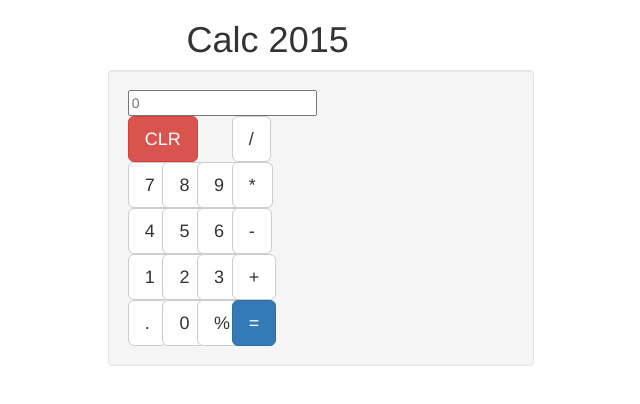
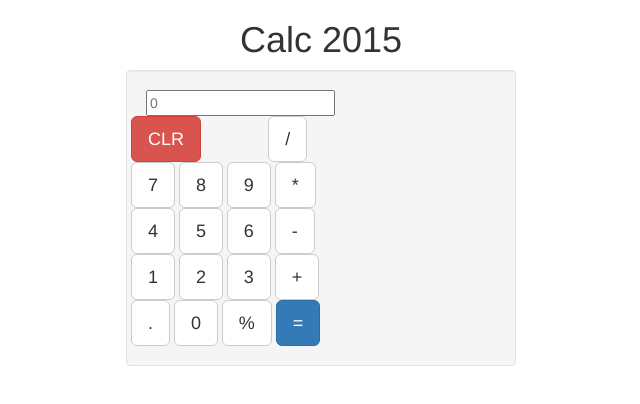
Before and after one commit to atoddj/calculator, a plain HTML site: page index.html in a window 1280 px wide. Shown: the whole page, without its empty margins (319-959 px from the left). Drawn offline with nearby package versions, Linux system fonts and the light colour scheme.

Commit message:
Updated layout

```diff
--- /dev/null
+++ b/custom.css
@@ -0,0 +1 @@
+/*custom css*/
--- a/index.html
+++ b/index.html
@@ -10,6 +10,7 @@
 
     <title>Todd Jones - Web Developer</title>
     <link rel="stylesheet" href="https://maxcdn.bootstrapcdn.com/bootstrap/3.3.6/css/bootstrap.min.css" integrity="sha384-1q8mTJOASx8j1Au+a5WDVnPi2lkFfwwEAa8hDDdjZlpLegxhjVME1fgjWPGmkzs7" crossorigin="anonymous">
+    <link rel="stylesheet" href="custom.css">
 
     <!-- Custom Fonts -->
     <link href="http://fonts.googleapis.com/css?family=Montserrat:400,700" rel="stylesheet" type="text/css">
@@ -25,10 +26,10 @@
 </head>
 
 <body>
-  <div class="container-fluid">
+  <div class="container">
   	<div class="row">
-  		<div class="col-md-3 col-md-offset-4">
-  			<h1 class="text-center">Calc 2015</h1>
+  		<div class="col-md-4 col-md-offset-4 text-center">
+  			<h1>Calc 2015</h1>
   		</div>
   	</div><!-- end row -->
 
@@ -36,72 +37,36 @@
   		<div class="col-md-4 col-md-offset-4 well">
   			<input type="text" placeholder="0" id="calcInput">
   			<div class="row">
-  				<div class="col-md-1">
   				<a class="btn btn-danger btn-lg" id="refresh">CLR</a>
-  				</div>
-  				<div class="col-md-1 col-md-offset-2">
-  					<a class="btn btn-default btn-lg">/</a>
-  				</div>
+  				<a class="btn btn-default btn-lg col-md-offset-2">/</a>
   			</div><!-- end row 1-->
 
   			<div class="row">
-  				<div class="col-md-1">
   				<a class="btn btn-default btn-lg">7</a>
-  				</div>
-  				<div class="col-md-1">
           <a class="btn btn-default btn-lg">8</a>
-  				</div>
-  				<div class="col-md-1">
           <a class="btn btn-default btn-lg">9</a>
-  				</div>
-  				<div class="col-md-1">
           <a class="btn btn-default btn-lg">*</a>
-  				</div>
         </div><!-- end row 2 -->
 
   			<div class="row">
-  				<div class="col-md-1">
   				<a class="btn btn-default btn-lg">4</a>
-  				</div>
-  				<div class="col-md-1">
           <a class="btn btn-default btn-lg">5</a>
-  				</div>
-  				<div class="col-md-1">
           <a class="btn btn-default btn-lg">6</a>
-  				</div>
-  				<div class="col-md-1">
           <a class="btn btn-default btn-lg">-</a>
-  				</div>
         </div><!-- end row 3 -->
 
   			<div class="row">
-  				<div class="col-md-1">
   				<a class="btn btn-default btn-lg">1</a>
-  				</div>
-  				<div class="col-md-1">
           <a class="btn btn-default btn-lg">2</a>
-  				</div>
-  				<div class="col-md-1">
           <a class="btn btn-default btn-lg">3</a>
-  				</div>
-  				<div class="col-md-1">
           <a class="btn btn-default btn-lg">+</a>
-  				</div>
         </div><!-- end row 4 -->
 
         <div class="row">
-          <div class="col-md-1">
           <a class="btn btn-default btn-lg">.</a>
-          </div>
-          <div class="col-md-1">
           <a class="btn btn-default btn-lg">0</a>
-          </div>
-          <div class="col-md-1">
           <a class="btn btn-default btn-lg">%</a>
-          </div>
-          <div class="col-md-1">
           <a class="btn btn-primary btn-lg">=</a>
-          </div>
         </div><!-- end row 5 -->
   		</div>
 
```
Lines whose indentation alone changed are shown as unchanged.
